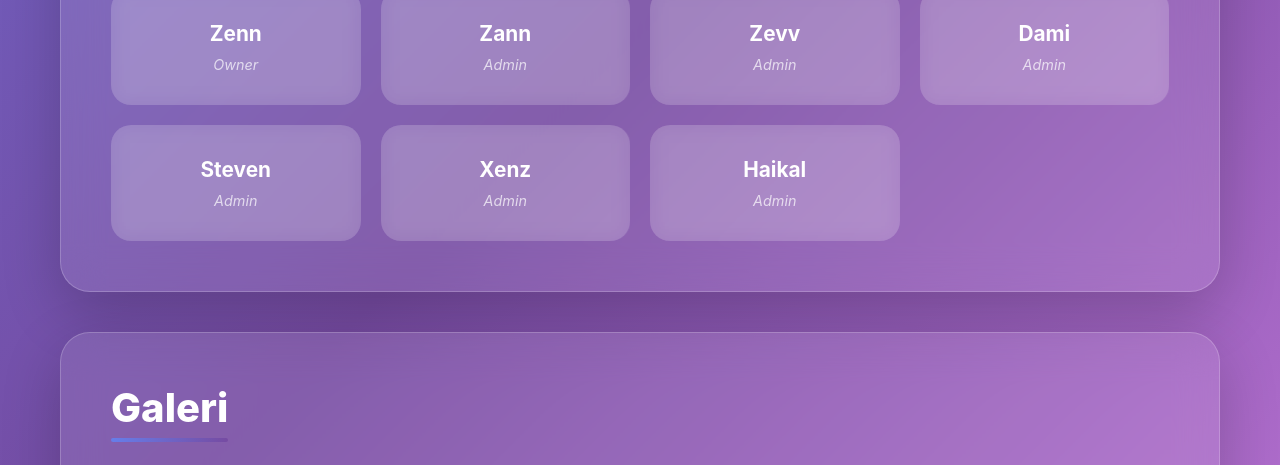
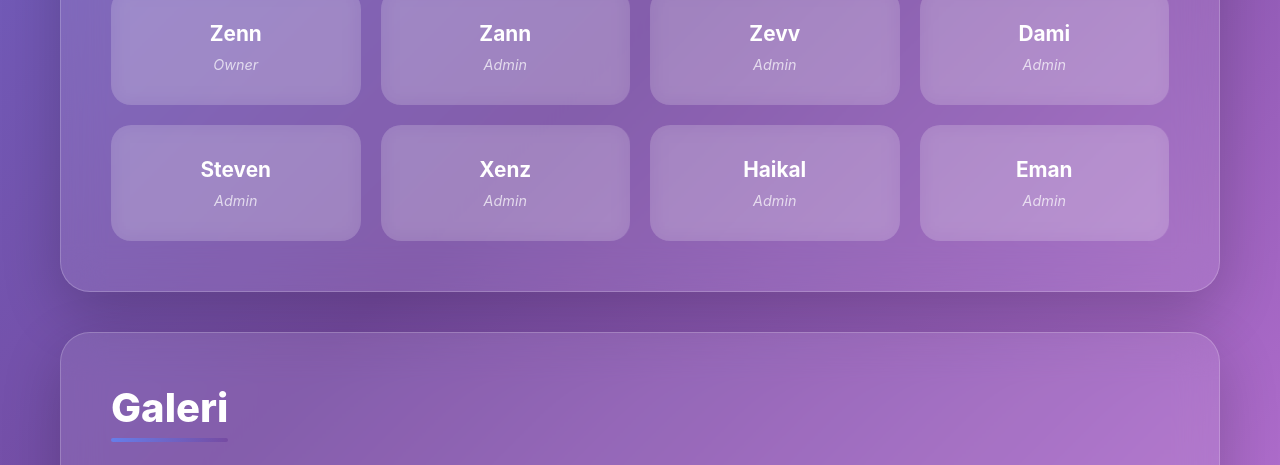
Before and after one commit to stevensaa-re/MichieWorld, a plain HTML site: page index.html in a window 1280 px wide. Shown: the part 1700-2165 px from the top of the page. Drawn offline with Linux system fonts and the light colour scheme.

Commit message:
Add new admin card for user Eman

```diff
--- a/index.html
+++ b/index.html
@@ -533,6 +533,10 @@
           <div class="admin-name">Haikal</div>
           <div class="admin-role">Admin</div>
         </div>
+          <div class="admin-card" data-name="Haikal" data-role="Admin" data-link="https://www.tiktok.com/@kalz.mw?_t=ZS-90VKDwp9yY1&_r=1">
+          <div class="admin-name">Eman</div>
+          <div class="admin-role">Admin</div>
+        </div>
       </div>
     </div>
 
```
